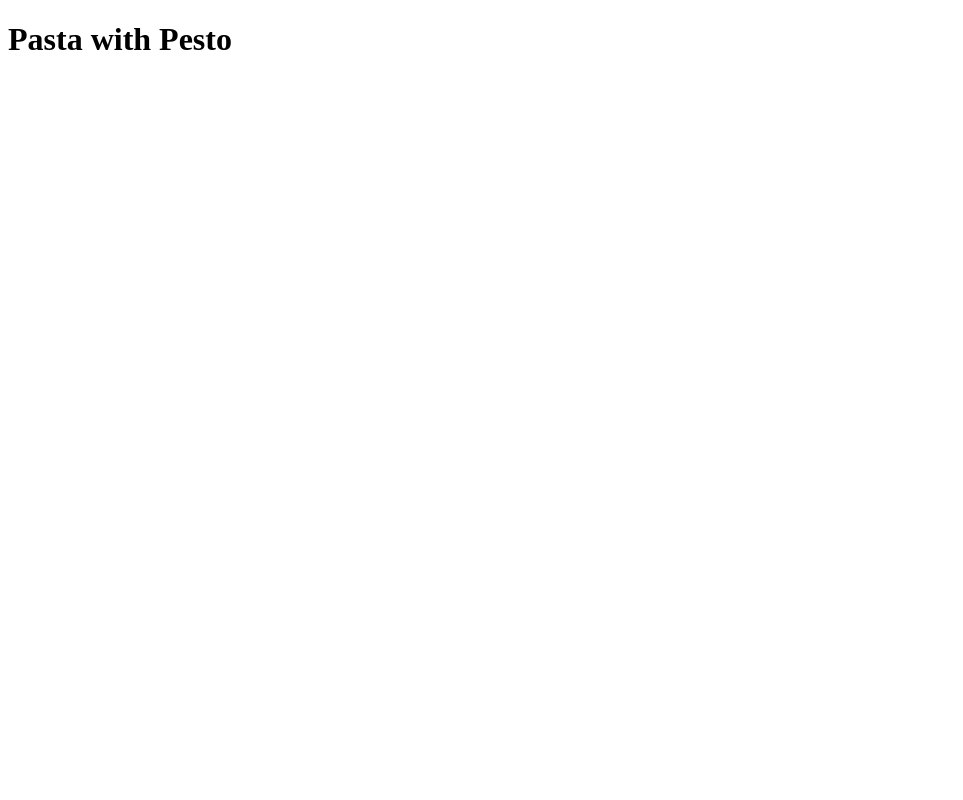
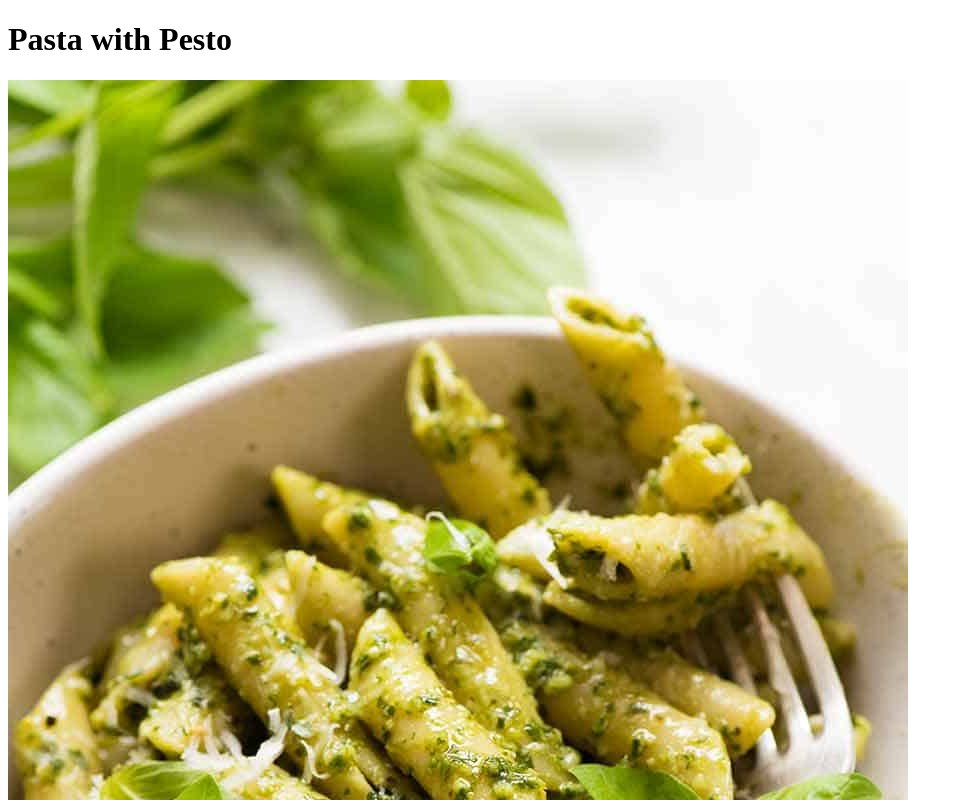
Before and after one commit to schatteburg/03_odin-recipes, a plain HTML site: page recipes/pasta-with-pesto.html in a window 1280 px wide. Shown: the top 800 px of the page, without its empty margins (0-963 px from the left). Drawn offline with Linux system fonts and the light colour scheme.

Commit message:
add picture to pasta with pesto

```diff
--- a/recipes/pasta-with-pesto.html
+++ b/recipes/pasta-with-pesto.html
@@ -7,5 +7,6 @@
 </head>
 <body>
     <h1>Pasta with Pesto</h1>
+    <img src="../images/pasta-with-pesto.jpg">
 </body>
 </html>
```
Also changed, not shown: images/pasta-with-pesto.jpg (added).
